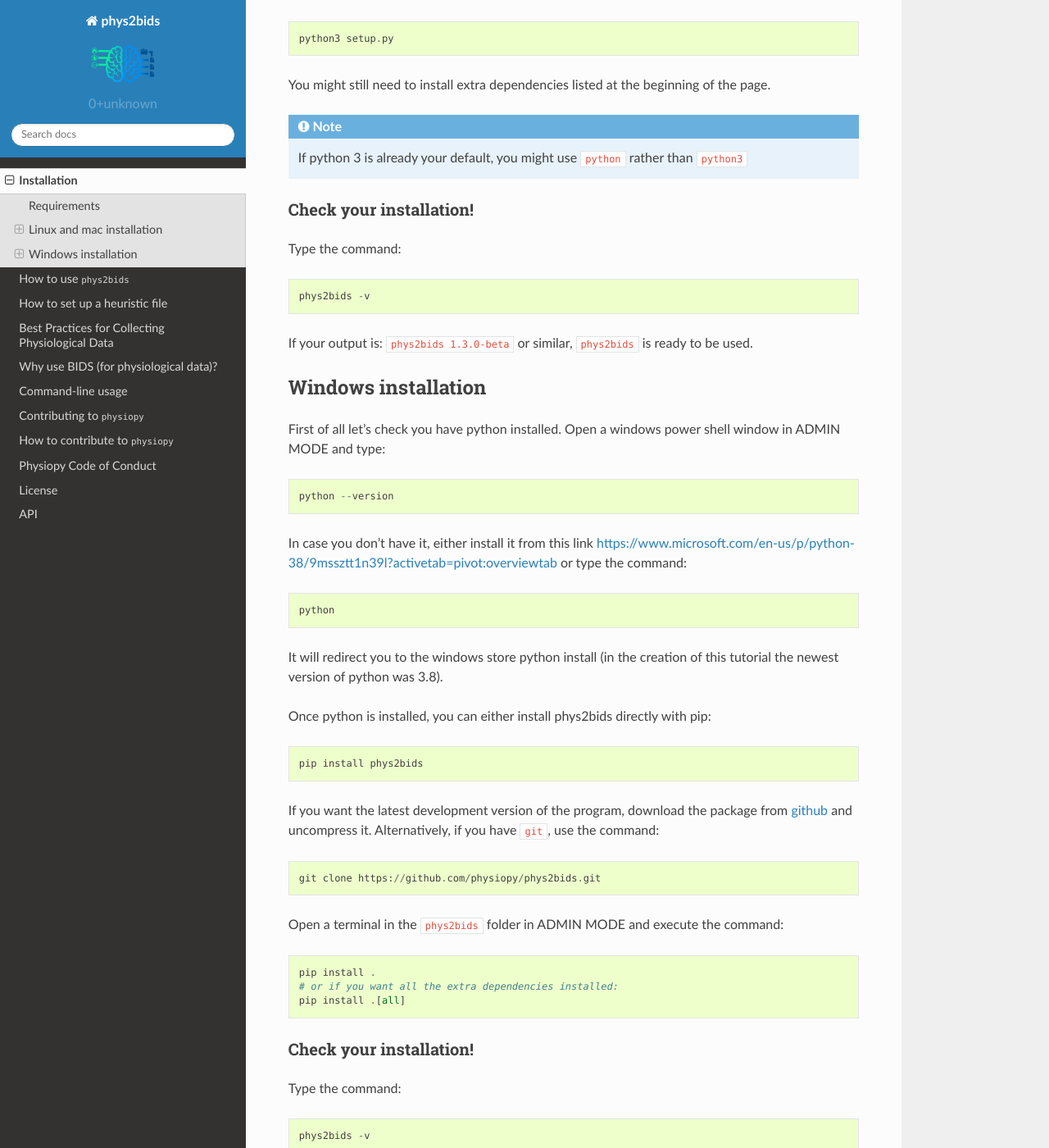
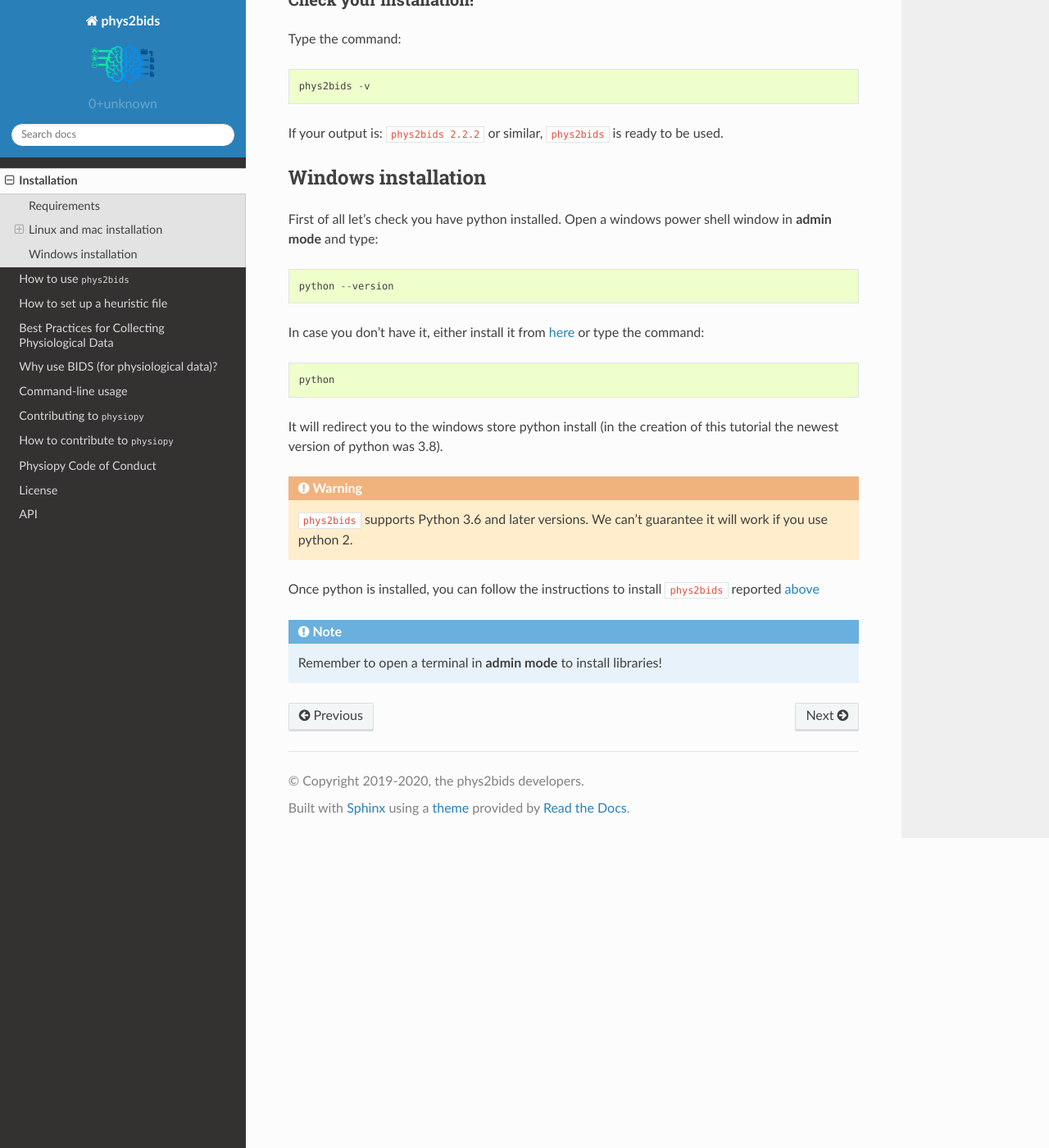
Before and after one commit to physiopy/phys2bids, a Sphinx documentation site: the page built from docs/installation.rst, in a window 1280 px wide and 1400 px high, scrolled down 1928 px. Shown: the whole window at 82% size. Built offline with Sphinx 7.4.7 and the Read the Docs theme 2.0.0, drawn with Linux system fonts in a browser that asks for light colours; some of the changed text lies outside the part shown.

Commit message:
General reformat and little bit of editing. Update installation after auto.

```diff
--- a/docs/installation.rst
+++ b/docs/installation.rst
@@ -35,18 +35,9 @@ Install with ``pip``
 Install ``phys2bids`` alone
 ~~~~~~~~~~~~~~~~~~~~~~~~~~~
 
-Pypi has the latest stable release of ``phys2bids`` as a package. Just run::
+Pypi has the latest stable release of ``phys2bids`` as a package. Since we use ``auto`` to publish the latest features as soon as they are ready, it will _really_ be the latest release. Just run::
 
     pip3 install phys2bids
-
-If you want the latest development version of the program, download the package from `github <https://github.com/physiopy/phys2bids>`_ and uncompress it.
-Alternatively, if you have ``git``, use the command::
-
-    git clone https://github.com/physiopy/phys2bids.git
-
-Open a terminal in the ``phys2bids`` folder and execute the command::
-
-    pip3 install .
 
 Install extra modules
 ~~~~~~~~~~~~~~~~~~~~~
@@ -54,20 +45,20 @@ Install extra modules
 If you are planning to use file formats other than plain ``txt``, you need to install extra modules to have the right interface.
 Extra modules installation can be done with the syntax::
 
-    pip3 install <package>[<extra>]
+    pip3 install phys2bids[<extra>]
 
-Where ``<package>>`` is either ``phys2bids`` or ``.``, depending on whether you want to use ``pip`` or ``git`` for the installation, and ``<extra>`` is one of the following:
+Where ``<extra>`` is one of the following:
 
     - ``acq``: if you plan to use native AcqKnowledge files (``.acq`` extension)
     - ``interfaces``: for all the interfaces above.
 
-For instance, if you plan to install ``phys2bids`` and use all the interfaces, run::
+For instance, if you plan to install ``phys2bids`` and use all of the interfaces, run::
 
     pip3 install phys2bids[interfaces]
 
 .. note::
     If you "missed" or skipped this trick when you installed ``phys2bids`` the first time, don't worry!
-    You can do it any time - this will update ``phys2bids`` and install all the extra modules you want.
+    You can do it any time - this will update ``phys2bids`` and install all extra modules you want.
 
 
 Install without ``pip``
@@ -94,39 +85,25 @@ Type the command::
 
     phys2bids -v
 
-If your output is: ``phys2bids 1.3.0-beta`` or similar, ``phys2bids`` is ready to be used.
+If your output is: ``phys2bids 2.2.2`` or similar, ``phys2bids`` is ready to be used.
 
 Windows installation
---------------------------
+--------------------
 
-First of all let's check you have python installed. Open a windows power shell window in ADMIN MODE and type::
+First of all let's check you have python installed. Open a windows power shell window in **admin mode** and type::
 
     python --version
 
-In case you don't have it, either install it from this link https://www.microsoft.com/en-us/p/python-38/9mssztt1n39l?activetab=pivot:overviewtab or type the command::
+In case you don't have it, either install it from `here <https://www.microsoft.com/en-us/p/python-38/9mssztt1n39l?activetab=pivot:overviewtab>`_ or type the command::
 
     python
 
 It will redirect you to the windows store python install (in the creation of this tutorial the newest version of python was 3.8).
 
-Once python is installed, you can either install phys2bids directly with pip::
+.. warning::
+    ``phys2bids`` supports Python 3.6 and later versions. We can't guarantee it will work if you use python 2.
 
-    pip install phys2bids
+Once python is installed, you can follow the instructions to install ``phys2bids`` reported `above <#install-with-pip>`_
 
-If you want the latest development version of the program, download the package from `github <https://github.com/physiopy/phys2bids>`_ and uncompress it.
-Alternatively, if you have ``git``, use the command::
-
-    git clone https://github.com/physiopy/phys2bids.git
-
-Open a terminal in the ``phys2bids`` folder in ADMIN MODE and execute the command::
-
-    pip install .
-    # or if you want all the extra dependencies installed:
-    pip install .[all]
-
-Check your installation!
-^^^^^^^^^^^^^^^^^^^^^^^^
-
-Type the command::
-
-    phys2bids -v
+.. note::
+    Remember to open a terminal in **admin mode** to install libraries!
```
Also changed, not shown: docs/contributing.rst (+33 -34 lines).
